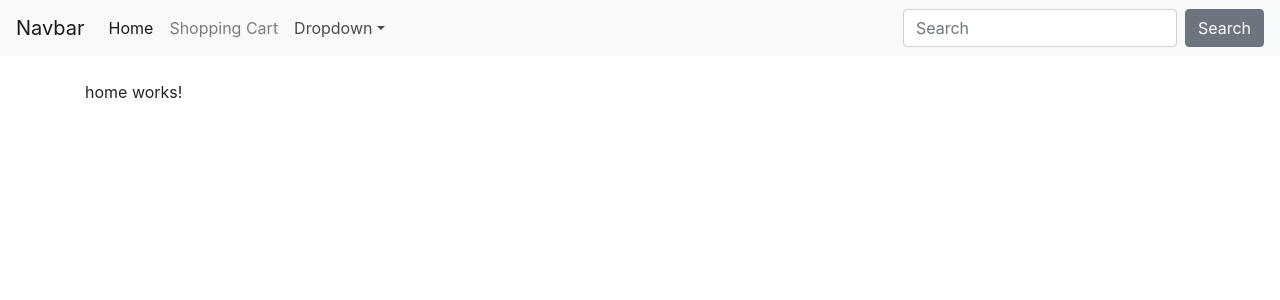
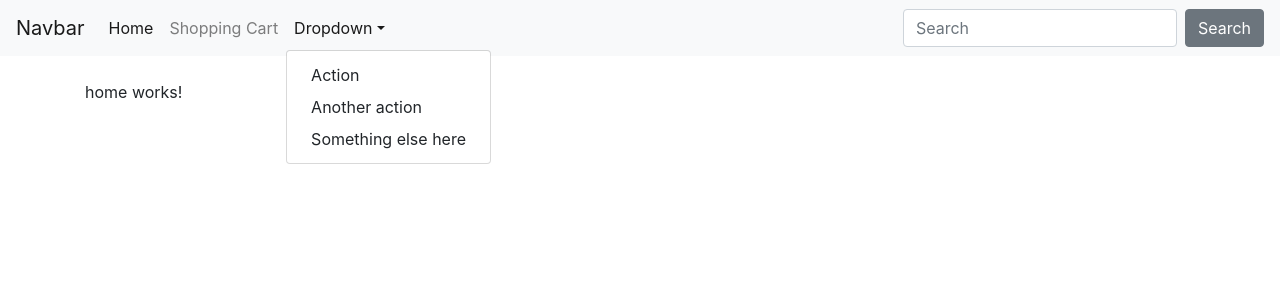
Before and after one commit to diana-lim/organic-shop, an Angular app in the folder oshop/: page / in a window 1280 px wide. Both pictures are taken after a click on the link "Dropdown". Shown: the top 300 px of the page. Built offline with nearby package versions, Linux system fonts and the light colour scheme; what angularfire2 would draw is missing.

Commit message:
Edited the dropdown menu with ngb directives

```diff
--- a/oshop/angular.json
+++ b/oshop/angular.json
@@ -24,6 +24,7 @@
               "src/assets"
             ],
             "styles": [
+              "node_modules/bootstrap/dist/css/bootstrap.min.css",
               "src/styles.css"
             ],
             "scripts": []
@@ -119,6 +120,7 @@
           }
         }
       }
-    }},
+    }
+  },
   "defaultProject": "oshop"
 }
--- a/oshop/package.json
+++ b/oshop/package.json
@@ -16,6 +16,7 @@
     "@angular/compiler": "~9.1.6",
     "@angular/core": "~9.1.6",
     "@angular/forms": "~9.1.6",
+    "@angular/localize": "~9.1.6",
     "@angular/platform-browser": "~9.1.6",
     "@angular/platform-browser-dynamic": "~9.1.6",
     "@angular/router": "~9.1.6",
--- a/oshop/src/app/app.module.ts
+++ b/oshop/src/app/app.module.ts
@@ -19,6 +19,7 @@
 import { AdminProductsComponent } from './admin/admin-products/admin-products.component';
 import { AdminOrdersComponent } from './admin/admin-orders/admin-orders.component';
 import { LoginComponent } from './login/login.component';
+import { NgbModule } from '@ng-bootstrap/ng-bootstrap';
 
 @NgModule({
   declarations: [
@@ -56,7 +57,8 @@
 
 
 
-    ])
+    ]),
+    NgbModule
   ],
   providers: [],
   bootstrap: [AppComponent]
--- a/oshop/src/app/bs-navbar/bs-navbar.component.html
+++ b/oshop/src/app/bs-navbar/bs-navbar.component.html
@@ -13,9 +13,9 @@
           <a class="nav-link" routerLink="/shopping-cart">Shopping Cart</a>
         </li>
 
-        <li class="nav-item dropdown">
-          <a class="nav-link dropdown-toggle" href="#" id="dropdown01" data-toggle="dropdown" aria-haspopup="true" aria-expanded="false">Dropdown</a>
-          <div class="dropdown-menu" aria-labelledby="dropdown01">
+        <li ngbDropdown class="nav-item dropdown">
+          <a ngbDropdownToggle class="nav-link dropdown-toggle" href="#" id="dropdown01" data-toggle="dropdown" aria-haspopup="true" aria-expanded="false">Dropdown</a>
+          <div ngbDropdownMenu class="dropdown-menu" aria-labelledby="dropdown01">
             <a class="dropdown-item" href="#">Action</a>
             <a class="dropdown-item" href="#">Another action</a>
             <a class="dropdown-item" href="#">Something else here</a>
--- a/oshop/src/polyfills.ts
+++ b/oshop/src/polyfills.ts
@@ -1,3 +1,7 @@
+/***************************************************************************************************
+ * Load `$localize` onto the global scope - used if i18n tags appear in Angular templates.
+ */
+import '@angular/localize/init';
 /**
  * This file includes polyfills needed by Angular and is loaded before the app.
  * You can add your own extra polyfills to this file.
```
Also changed, not shown: 1 other file (tests, documents, lock files or other folders).
